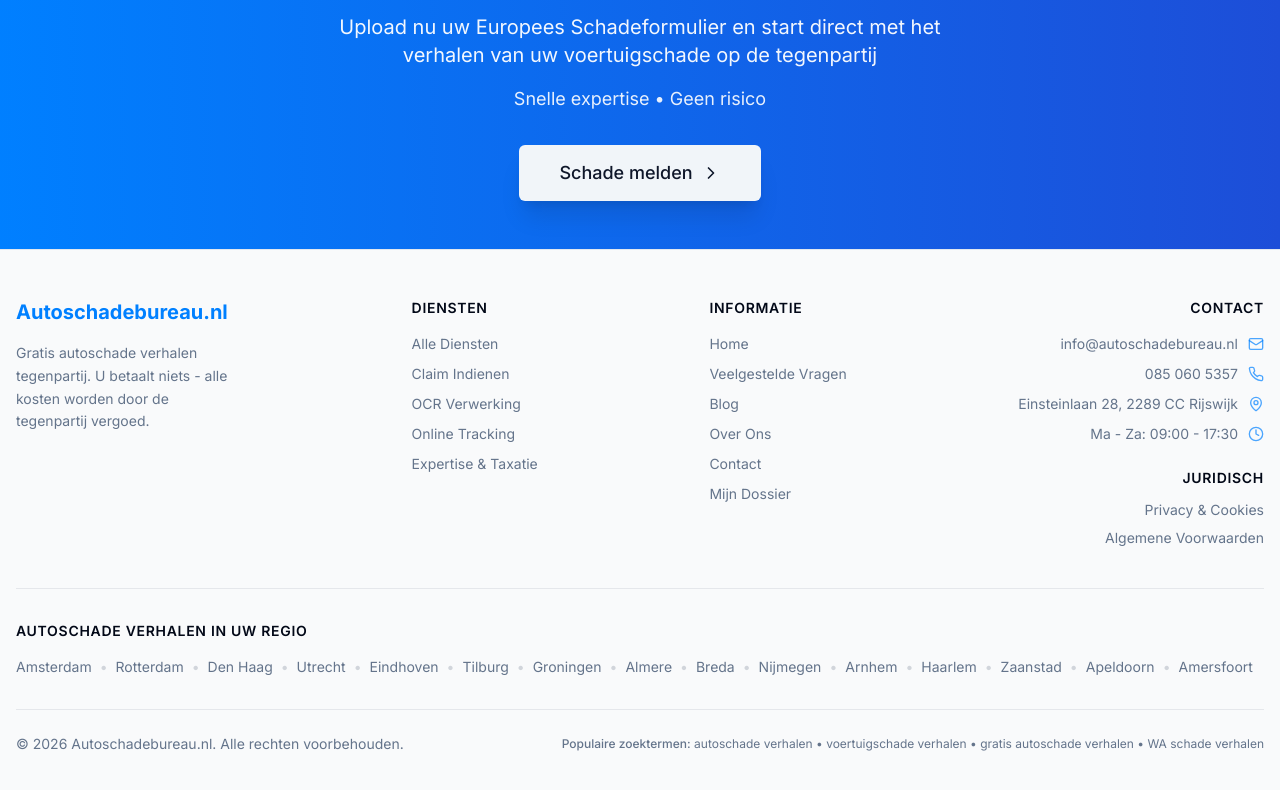
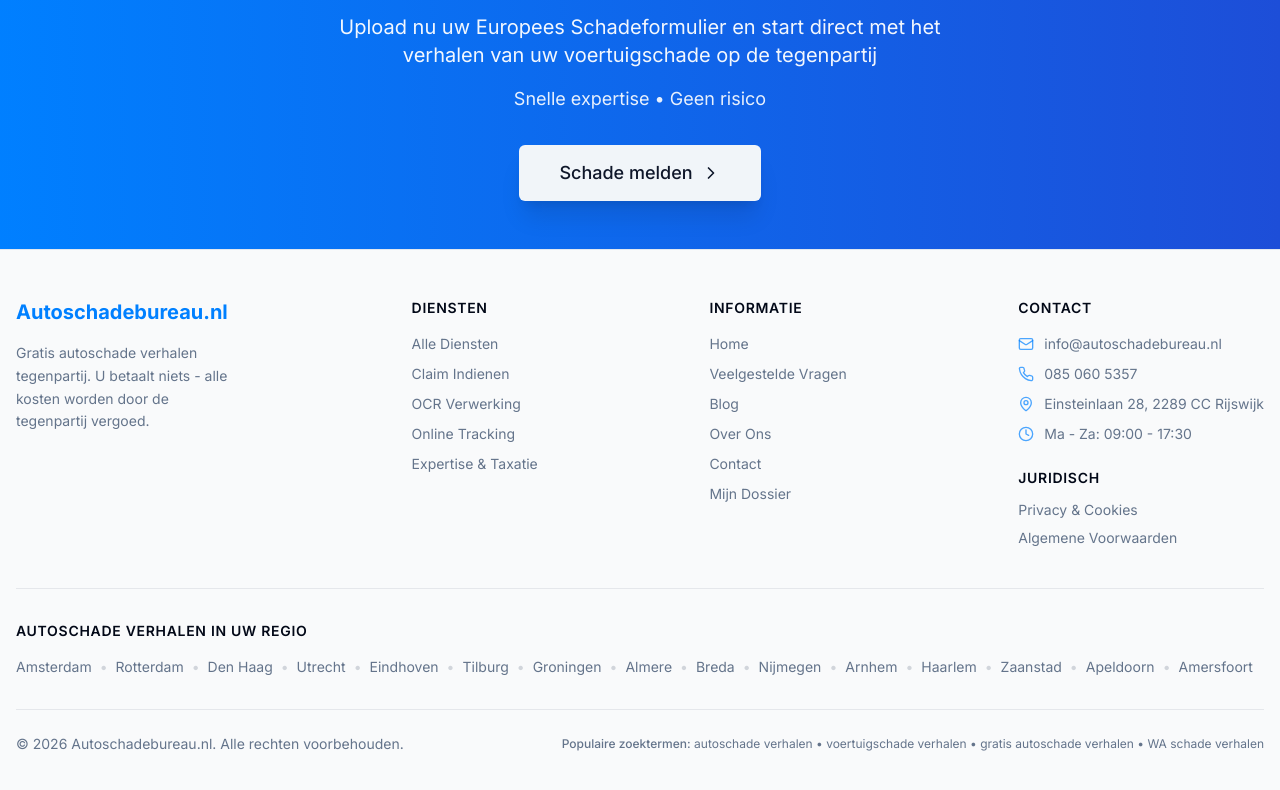
Before and after one commit to Championne/Gratisschadeverhalen.nl, a Next.js app: page / in a window 1280 px wide. Shown: the part 7144-7934 px from the top of the page. Built offline with nearby package versions, Linux system fonts and the light colour scheme; no server answers.

Commit message:
Fix footer: remove right alignment from last column, keep left-aligned text

```diff
--- a/components/site-footer.tsx
+++ b/components/site-footer.tsx
@@ -111,30 +111,30 @@ export function SiteFooter() {
             </ul>
           </div>
 
-          {/* Column 4: Contact & Juridisch - Right aligned */}
-          <div className="space-y-6 lg:text-right lg:flex-shrink-0">
+          {/* Column 4: Contact & Juridisch */}
+          <div className="space-y-6 lg:flex-shrink-0">
             {/* Contact */}
             <div className="space-y-4">
               <h3 className="font-semibold text-sm uppercase tracking-wider text-foreground">Contact</h3>
               <ul className="space-y-2.5 text-sm">
-                <li className="flex items-center gap-2.5 text-muted-foreground lg:justify-end">
-                  <Mail className="h-4 w-4 flex-shrink-0 text-primary/70 lg:order-2" />
+                <li className="flex items-center gap-2.5 text-muted-foreground">
+                  <Mail className="h-4 w-4 flex-shrink-0 text-primary/70" />
                   <a href="mailto:info@autoschadebureau.nl" className="hover:text-primary transition-colors">
                     info@autoschadebureau.nl
                   </a>
                 </li>
-                <li className="flex items-center gap-2.5 text-muted-foreground lg:justify-end">
-                  <Phone className="h-4 w-4 flex-shrink-0 text-primary/70 lg:order-2" />
+                <li className="flex items-center gap-2.5 text-muted-foreground">
+                  <Phone className="h-4 w-4 flex-shrink-0 text-primary/70" />
                   <a href="tel:0850605357" className="hover:text-primary transition-colors">
                     085 060 5357
                   </a>
                 </li>
-                <li className="flex items-start gap-2.5 text-muted-foreground lg:justify-end">
-                  <MapPin className="h-4 w-4 flex-shrink-0 mt-0.5 text-primary/70 lg:order-2" />
+                <li className="flex items-start gap-2.5 text-muted-foreground">
+                  <MapPin className="h-4 w-4 flex-shrink-0 mt-0.5 text-primary/70" />
                   <span>Einsteinlaan 28, 2289 CC Rijswijk</span>
                 </li>
-                <li className="flex items-start gap-2.5 text-muted-foreground lg:justify-end">
-                  <Clock className="h-4 w-4 flex-shrink-0 mt-0.5 text-primary/70 lg:order-2" />
+                <li className="flex items-start gap-2.5 text-muted-foreground">
+                  <Clock className="h-4 w-4 flex-shrink-0 mt-0.5 text-primary/70" />
                   <span>Ma - Za: 09:00 - 17:30</span>
                 </li>
               </ul>
```
